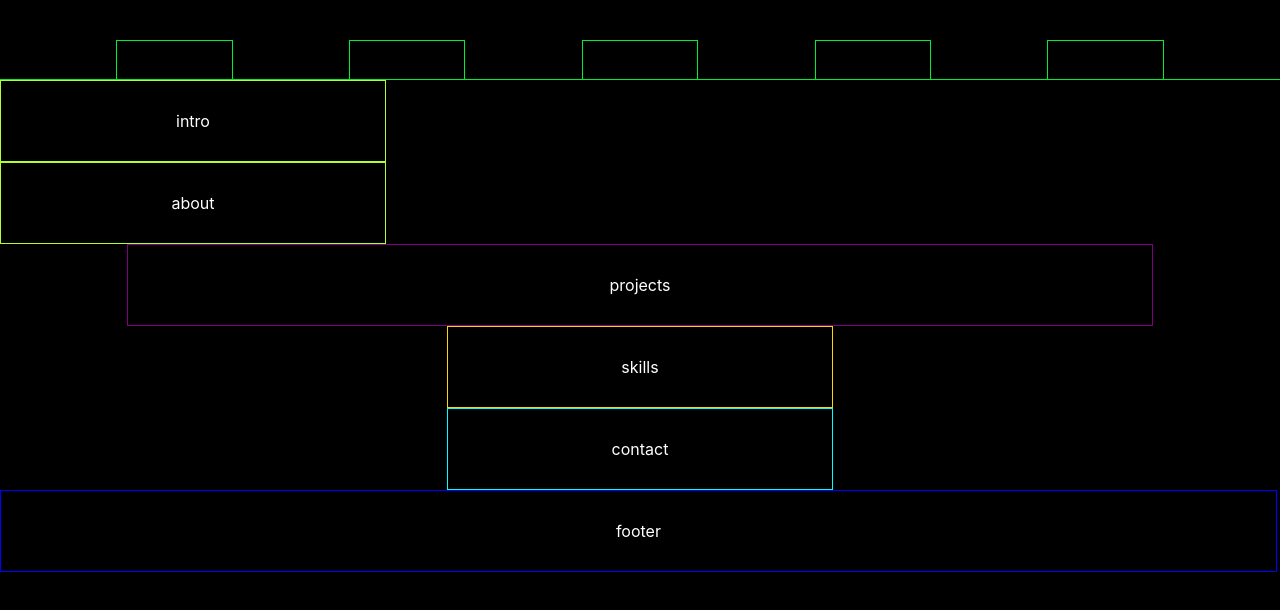
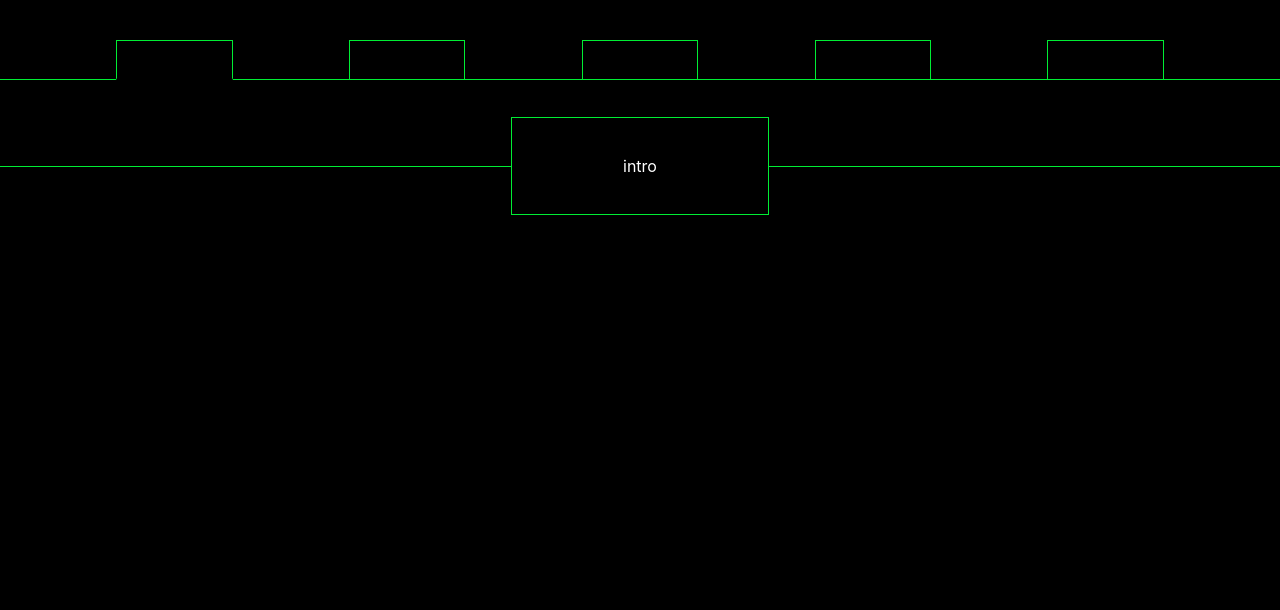
Before and after one commit to The-Six/My-Portfolio, a React (Create React App) app: page / in a window 1280 px wide. Shown: the top 610 px of the page. Built offline with nearby package versions, Linux system fonts and the light colour scheme.

Commit message:
added css to create second bar across page for each component, working on projects finished intro

```diff
--- a/src/App.js
+++ b/src/App.js
@@ -10,7 +10,7 @@ import "./App.css";
 import { useState } from "react";
 
 function App() {
-  const [intro, setIntro] = useState("intro_tab");
+  const [intro, setIntro] = useState("selector_tab");
   const [about, setAbout] = useState("about_tab");
   const [projects, setProjects] = useState("projects_tab");
   const [skills, setSkills] = useState("skills_tab");
@@ -29,12 +29,19 @@ function App() {
         setSkills={setSkills}
         setContact={setContact}
       />
-      <Intro />
-      <About />
+      {/* <div> */}
+      {intro === "selector_tab" ? <Intro /> : <></>}
+      {about === "selector_tab" ? <About /> : <></>}
+      {projects === "selector_tab" ? <Projects /> : <></>}
+      {skills === "selector_tab" ? <Skills /> : <></>}
+      {contact === "selector_tab" ? <Contact /> : <></>}
+      {/* </div> */}
+
+      {/* <About />
       <Projects />
       <Skills />
       <Contact />
-      <Footer />
+      <Footer /> */}
     </div>
   );
 }
--- a/src/components/Intro/intro.css
+++ b/src/components/Intro/intro.css
@@ -1,8 +1,34 @@
 .Intro {
+  width: 100vw;
+  height: 80vh;
+}
+
+.intro_box {
   display: flex;
-  width: 30vw;
-  height: 10vh;
-  border: 1px solid greenyellow;
+  flex-direction: row;
+  height: 15%;
+  width: 100%;
+  align-items: center;
+  padding-top: 3%;
+}
+
+.left_introBar {
+  height: 1px;
+  background-color: #00ed34;
+  width: 40%;
+}
+
+.right_introBar {
+  height: 1px;
+  background-color: #00ed34;
+  width: 40%;
+}
+
+.intro_text {
+  display: flex;
+  width: 20%;
+  height: 100%;
+  border: 1px solid #00ed34;
   justify-content: center;
   align-items: center;
 }
--- a/src/components/Intro/intro.js
+++ b/src/components/Intro/intro.js
@@ -2,7 +2,15 @@ import React from "react";
 import "./intro.css";
 
 function Intro() {
-  return <div className="Intro">intro</div>;
+  return (
+    <div className="Intro">
+      <div className="intro_box">
+        <div className="left_introBar"></div>
+        <div className="intro_text">intro</div>
+        <div className="right_introBar"></div>
+      </div>
+    </div>
+  );
 }
 
 export default Intro;
--- a/src/components/Projects/projects.js
+++ b/src/components/Projects/projects.js
@@ -1,10 +1,16 @@
-import React from 'react'
-import "./projects.css"
+import React from "react";
+import "./projects.css";
 
 function Projects() {
   return (
-    <div className="Projects">projects</div>
-  )
+    <div className="Projects">
+      <div className="projects_box">
+        <div className="left_projectsBar"></div>
+        <div className="projects_text">projects</div>
+        <div className="right_projectsBar"></div>
+      </div>
+    </div>
+  );
 }
 
-export default Projects
+export default Projects;
```
